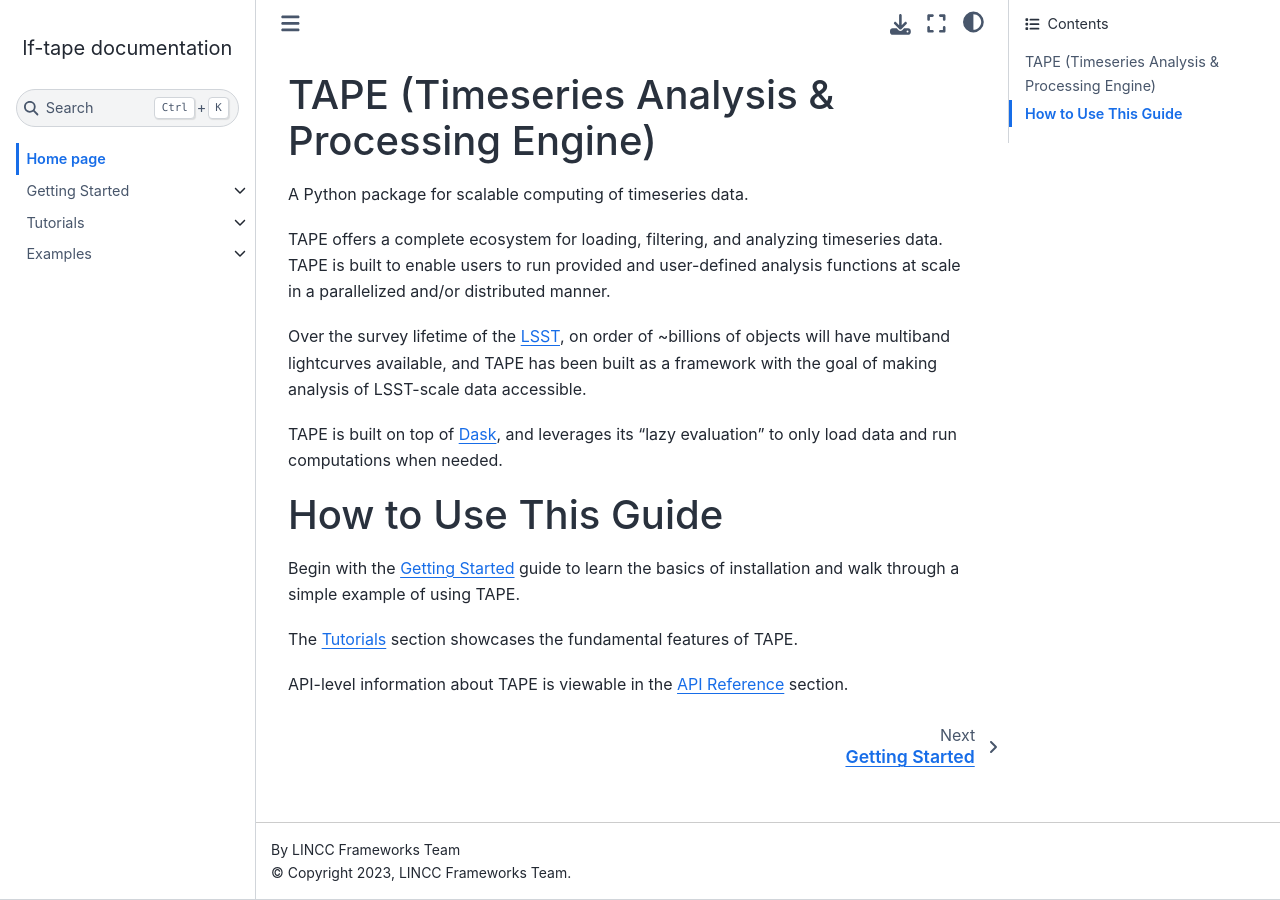
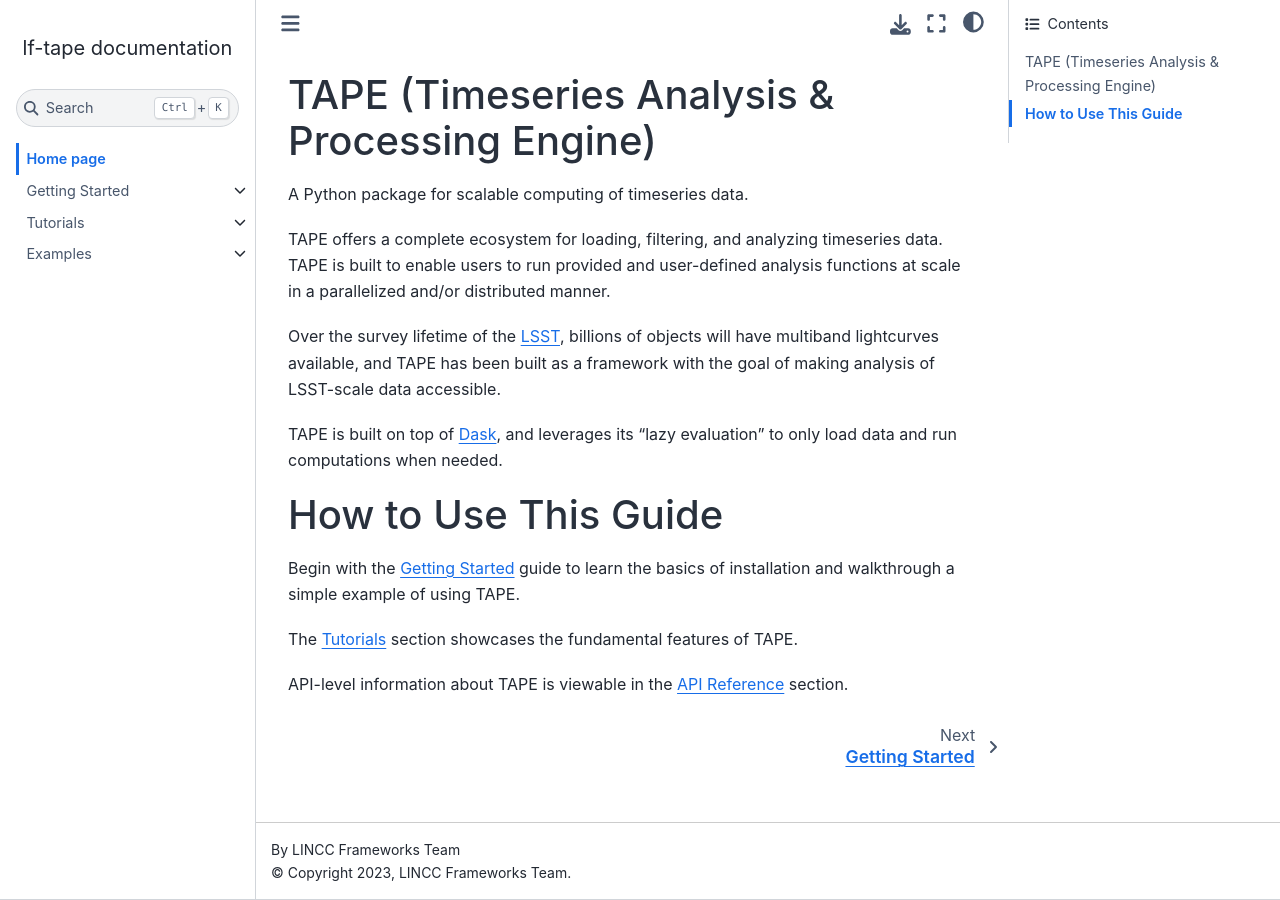
Before and after one commit to lincc-frameworks/tape, a Sphinx documentation site: the page built from docs/index.rst, in a window 1280 px wide. Built offline with Sphinx 7.4.7 and the Sphinx Book theme 1.1.4, drawn with Linux system fonts in a browser that asks for light colours; pages that are not in the unit, such as notebooks, are missing from menus.

Commit message:
small fixes to index

```diff
--- a/docs/index.rst
+++ b/docs/index.rst
@@ -11,8 +11,7 @@
 timeseries data. TAPE is built to enable users to run provided and user-defined
 analysis functions at scale in a parallelized and/or distributed manner.
 
-Over the survey lifetime of the `LSST <https://www.lsst.org/about>`_, on order
-of ~billions of objects will have multiband lightcurves available, and TAPE has
+Over the survey lifetime of the `LSST <https://www.lsst.org/about>`_, billions of objects will have multiband lightcurves available, and TAPE has
 been built as a framework with the goal of making analysis of LSST-scale
 data accessible.
 
@@ -23,7 +22,7 @@
 ==============================================
 
 Begin with the `Getting Started <https://tape.readthedocs.io/en/latest/gettingstarted.html>`_ guide to learn the basics of installation and
-walk through a simple example of using TAPE.
+walkthrough a simple example of using TAPE.
 
 The `Tutorials <https://tape.readthedocs.io/en/latest/tutorials.html>`_ section showcases the fundamental features of TAPE.
 
```
